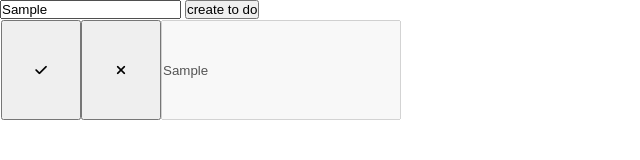
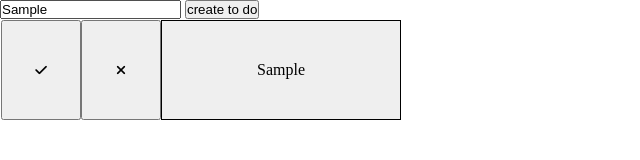
Before and after one commit to Hrishikesh778/class-javascript, a plain HTML site: page dom2experiment.html in a window 1280 px wide. Both pictures are taken after typing "Sample" into the empty fields and a click on the button "create to do". Shown: the whole page, without its empty margins (0-640 px from the left). Drawn offline with Linux system fonts and the light colour scheme.

Commit message:
todo 2 fix

```diff
--- a/dom2experiment.html
+++ b/dom2experiment.html
@@ -34,6 +34,7 @@
             div.style.width = "400px"
             div.id = "newid" + (counter)
             div.style.margin="1px"
+            div.style.display="flex"
             // div.style.backgroundColor = "aqua"
             let att=div.id
 
@@ -44,6 +45,7 @@
             button1.innerHTML = "<i class='fa-solid fa-check'></i>"
             button1.style.height = "100%"
             button1.style.width = "20%"
+
             button1.setAttribute("onClick", "create(note"+ counter +","+att+")");
             button1.className = "create1"
 
@@ -59,13 +61,25 @@
             button2.setAttribute("onClick", "delete1("+ att +")");
 
 
-            let input = document.createElement("input")
-            input.type = 'text'
+            // let input = document.createElement("input")
+            // input.type = 'text'
+            // input.style.height = "100%"
+            // input.style.width = "60%"
+            // input.id="note" + (counter)
+            // input.value=document.getElementById('todo').value
+            // input.setAttribute("disabled", "");
+
+            let input = document.createElement("div")
             input.style.height = "100%"
             input.style.width = "60%"
+            input.style.border = "1px solid"
             input.id="note" + (counter)
-            input.value=document.getElementById('todo').value
-            input.setAttribute("disabled", "");
+            input.style.backgroundColor="#efefef"
+            input.style.textAlign="center"
+            input.style.display="flex"
+            input.style.justifyContent="center"
+            input.style.alignItems="center"
+            input.innerHTML=document.getElementById('todo').value
 
 
 
```
